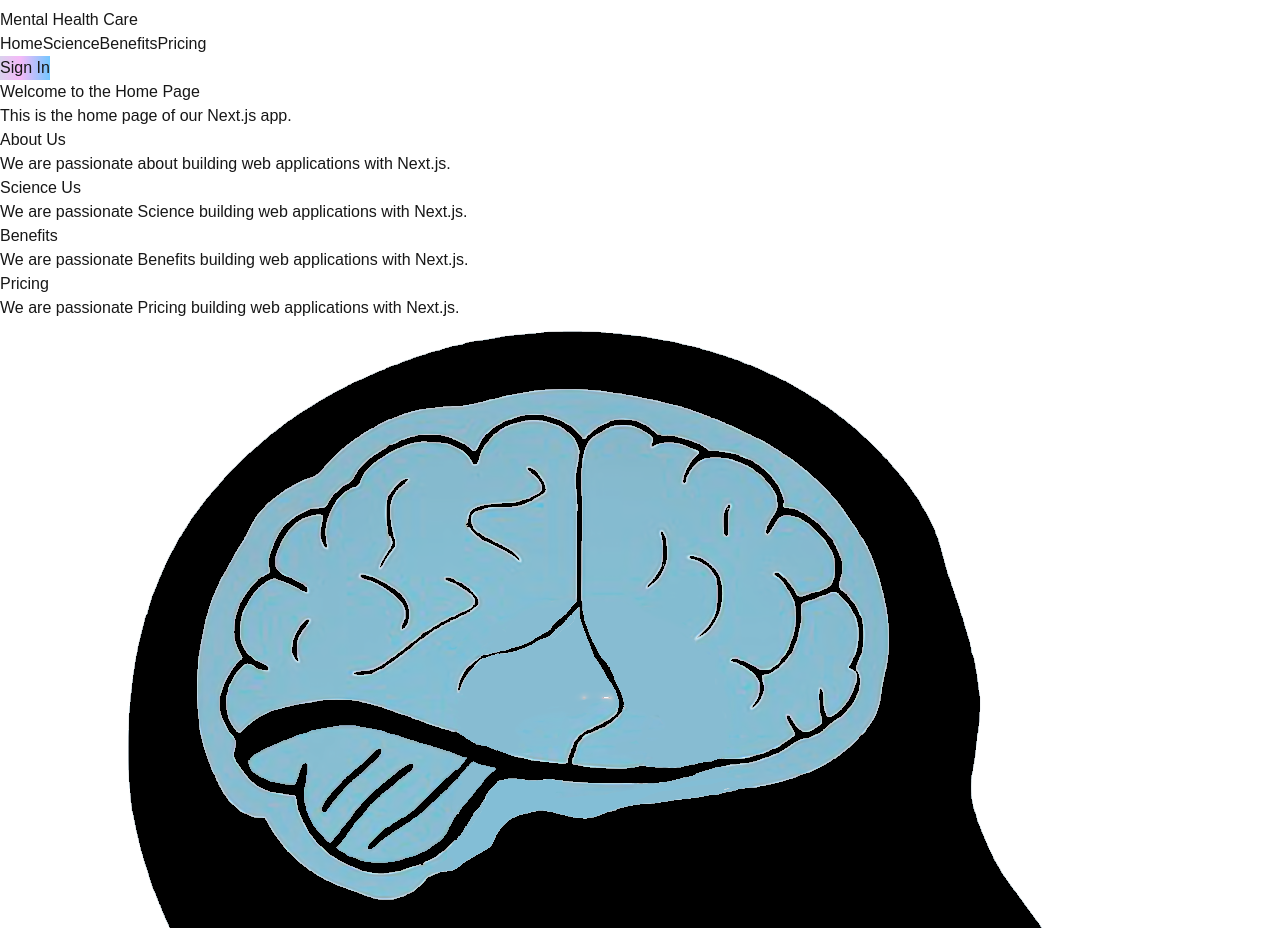
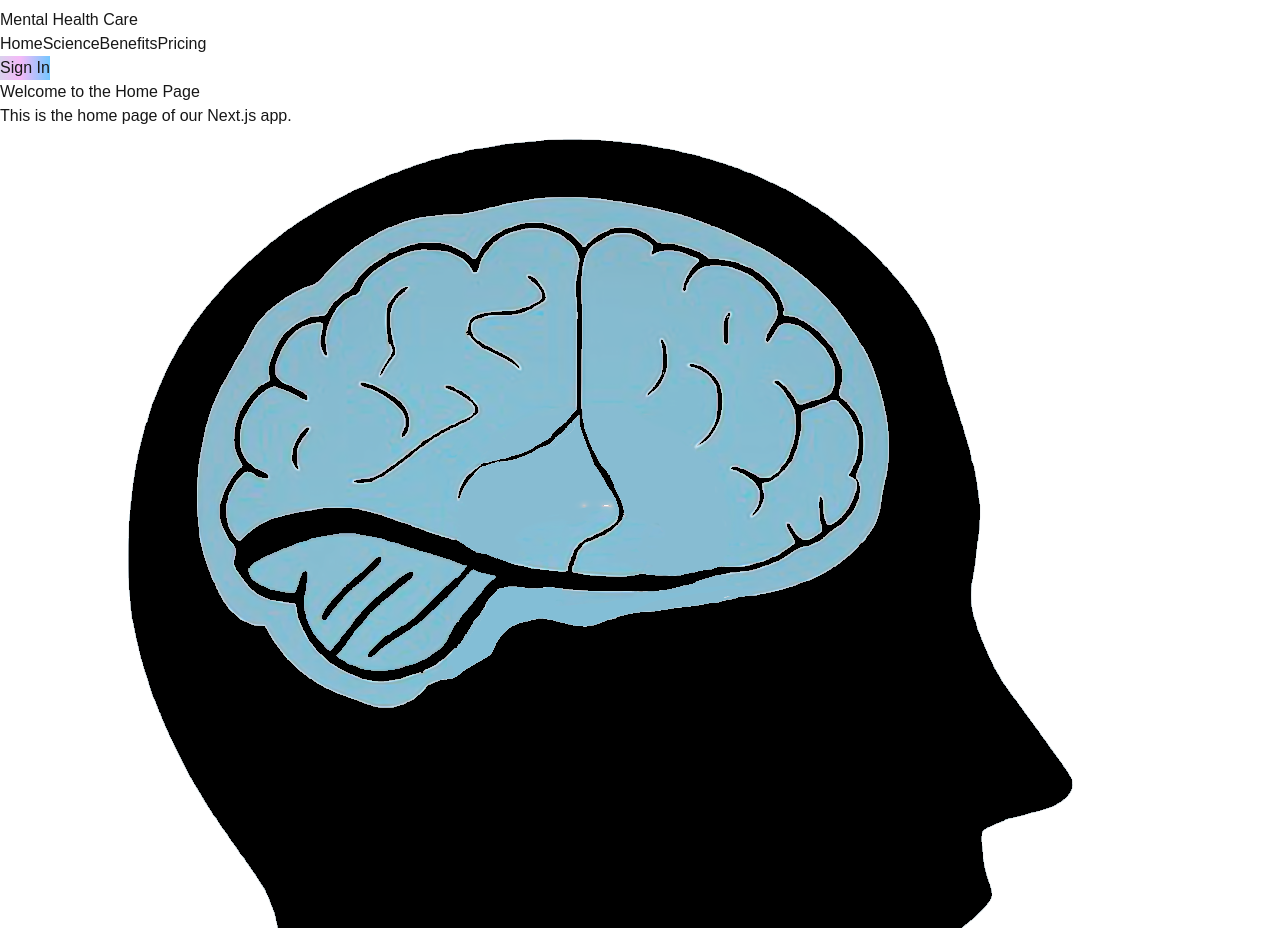
Before and after one commit to amirshehzadshah/mental-health-organization, a Next.js app: page / in a window 1280 px wide. Shown: the part 1461-2389 px from the top of the page. Built offline with nearby package versions, Linux system fonts and the light colour scheme.

Commit message:
setup home page

```diff
--- a/src/app/common/Base.jsx
+++ b/src/app/common/Base.jsx
@@ -6,7 +6,7 @@ import Footer from './Footer'
 
 function Base({ children }) {
     return (
-        <div className="flex flex-col min-h-screen">
+        <div className="flex flex-col">
             <header className='flex justify-center items-center border'>
                 <Header />
             </header>
--- a/src/app/home/Home.jsx
+++ b/src/app/home/Home.jsx
@@ -1,6 +1,6 @@
 export default function Home() {
     return (
-        <section className="home">
+        <section className="home flex-grow min-h-[calc(100vh-236px)] border border-red-600">
             <h2>Welcome to the Home Page</h2>
             <p>This is the home page of our Next.js app.</p>
         </section>
--- a/src/app/page.js
+++ b/src/app/page.js
@@ -8,10 +8,10 @@ export default function App() {
   return (
     <>
       <HomePage />
-      <AboutPage />
+      {/* <AboutPage />
       <SciencePage />
       <BenefitsPage />
-      <PricingPage />
+      <PricingPage /> */}
     </>
   );
 }
```
